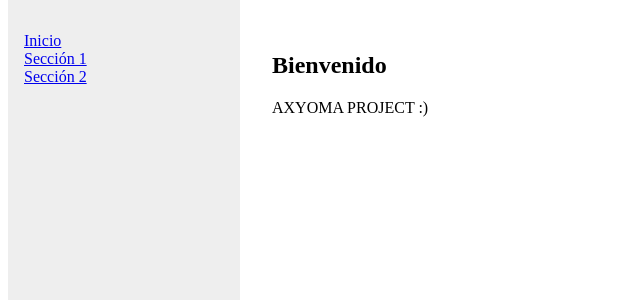
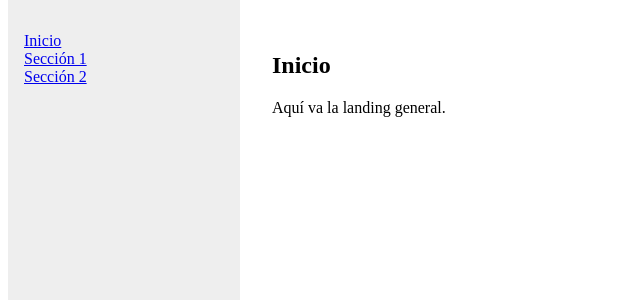
Before and after one commit to Aethertito/Axyoma, a Django app: page / in a window 1280 px wide. Shown: the part 120-420 px from the top of the page, without its empty margins (0-640 px from the left). Run offline with Django 5.2, Linux system fonts and the light colour scheme.

Commit message:
basics pages

```diff
--- a/public/views.py
+++ b/public/views.py
@@ -8,9 +8,16 @@ from django.views import generic
 
 class HomeView(generic.View):
     template_name = 'public/index.html'
-    context = { 'message': 'AXYOMA PROJECT :)' }
 
     def get(self, request, *args, **kwargs):
-        return render(request, self.template_name, self.context)
+        section = request.GET.get('section', 'inicio')
+        if section == 'seccion1':
+            content = "Aquí va algo de la Sección 1."
+        elif section == 'seccion2':
+            content = "Aquí va algo de la Sección 2."
+        else:
+            content = "Aquí va la landing general."
+        context = { 'section': section, 'content': content }
+        return render(request, self.template_name, context)
 
 # ---------------------------------------------------------------------------- #
--- a/templates/public/components/sidebar.html
+++ b/templates/public/components/sidebar.html
@@ -1,9 +1,9 @@
 <aside style="background: #eee; width: 200px; height: 100vh; padding: 1rem; float: left;">
     <nav>
         <ul style="list-style: none; padding: 0;">
-            <li><a href="#">Inicio</a></li>
-            <li><a href="#">Sección 1</a></li>
-            <li><a href="#">Sección 2</a></li>
+            <li><a href="?section=inicio">Inicio</a></li>
+            <li><a href="?section=seccion1">Sección 1</a></li>
+            <li><a href="?section=seccion2">Sección 2</a></li>
         </ul>
     </nav>
 </aside>
--- a/templates/public/index.html
+++ b/templates/public/index.html
@@ -3,7 +3,12 @@
 <div style="display: flex;">
     {% include "public/components/sidebar.html" %}
     <main style="flex: 1; padding: 2rem;">
-        <h2>Bienvenido</h2>
-        <p>{{ message }}</p>
+        <h2>
+            {% if section == "seccion1" %}Sección 1
+            {% elif section == "seccion2" %}Sección 2
+            {% else %}Inicio
+            {% endif %}
+        </h2>
+        <p>{{ content }}</p>
     </main>
 </div>
```
